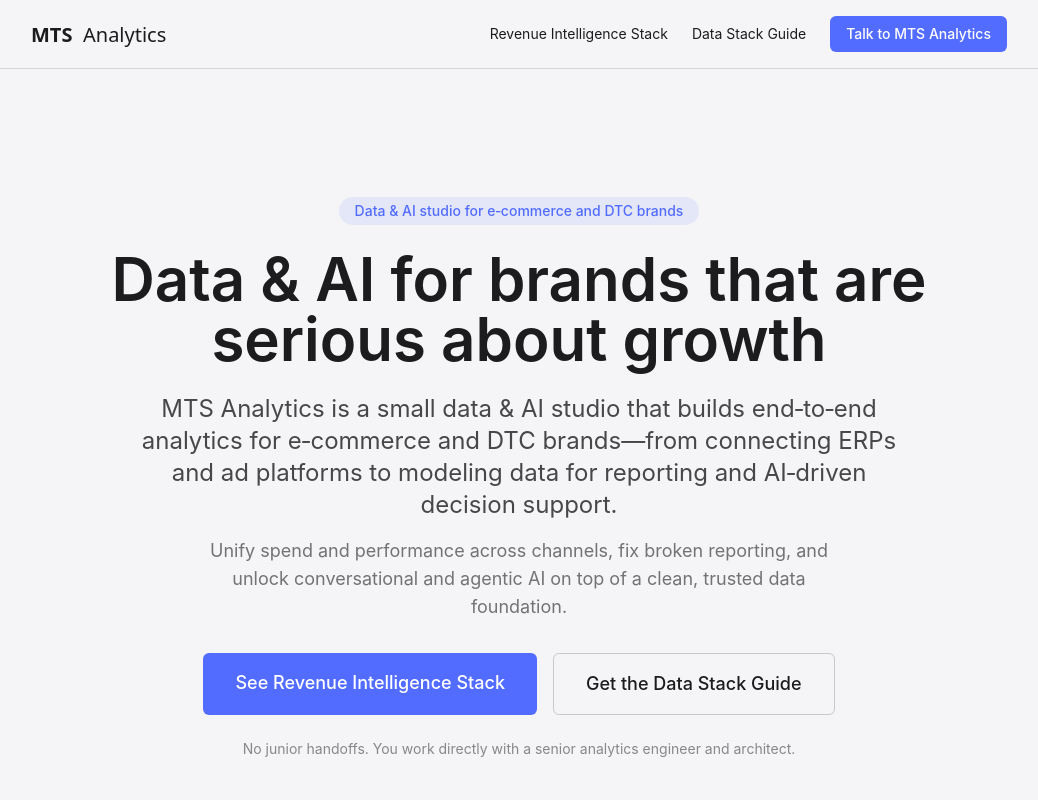
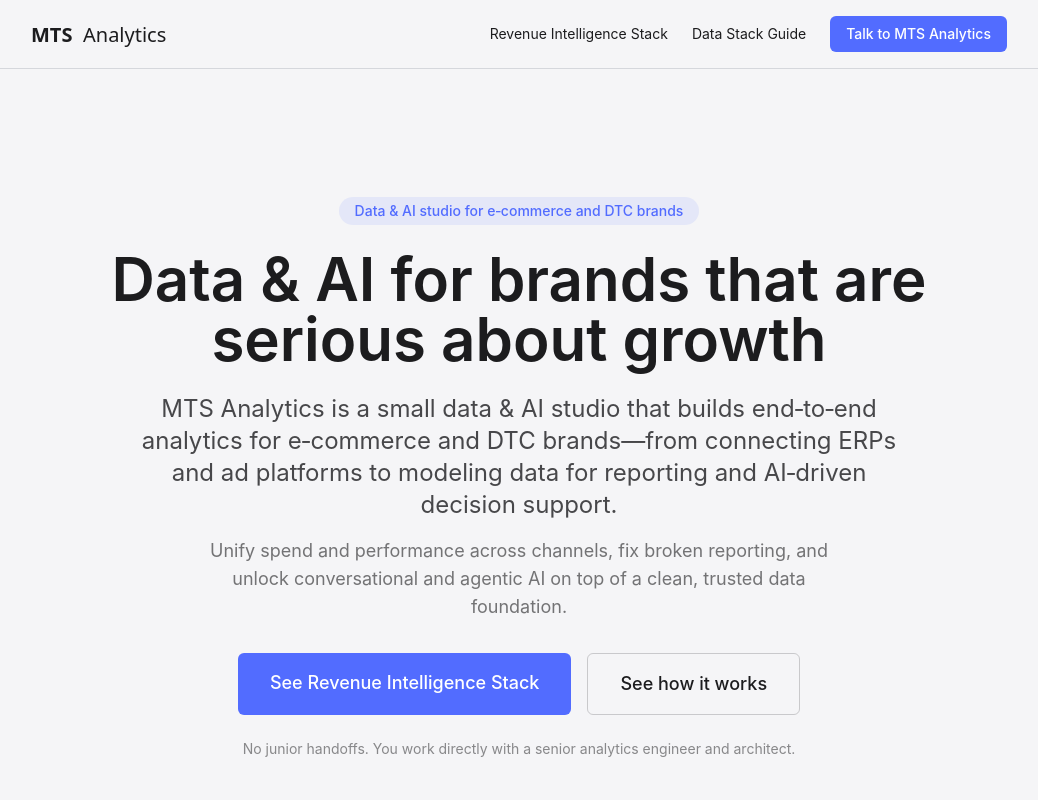
Before and after one commit to artin-mts/business-site, a Next.js app: page / in a window 1280 px wide. Shown: the top 800 px of the page, without its empty margins (121-1159 px from the left). Built offline with nearby package versions, Linux system fonts and the light colour scheme.

Commit message:
Point homepage hero CTAs to Revenue Intelligence Stack

```diff
--- a/app/page.tsx
+++ b/app/page.tsx
@@ -39,10 +39,10 @@
               See Revenue Intelligence Stack
             </a>
             <a
-              href="/guide"
+              href="/revenue-intelligence#how-it-works"
               className="bg-transparent border border-midnight/20 text-midnight px-8 py-4 rounded-md font-medium hover:border-midnight/40 transition-colors text-lg"
             >
-              Get the Data Stack Guide
+              See how it works
             </a>
           </div>
           <p className="text-sm text-midnight/50">
```
